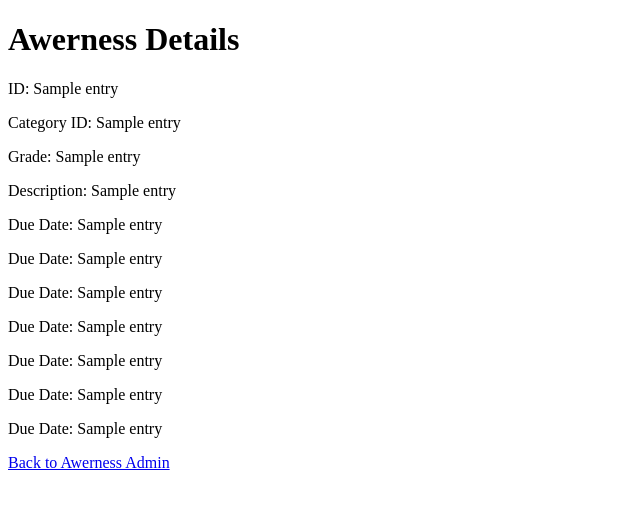
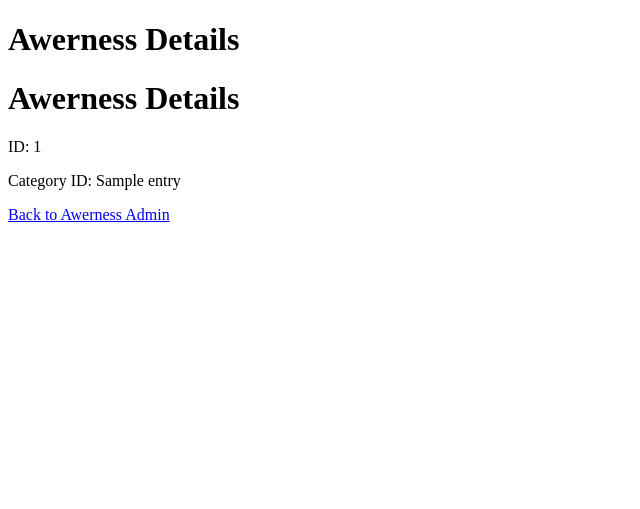
Before and after one commit to aishucb/hub_prelogin_2nd, a Flask app: template templates/awerness_details.html in a window 1280 px wide. Shown: the top 509 px of the page, without its empty margins (0-640 px from the left). Run offline with Flask 3, Linux system fonts and the light colour scheme; the template is opened without the code that fills it: most values are stand-ins (such as "Sample title", 1, 10 or a date in 2020).

Commit message:
first commit

```diff
--- a/app.py
+++ b/app.py
@@ -201,9 +201,9 @@ def awerness_details(awerness_id):
             cursor = mysql_connection.cursor()
 
             # Fetch detailed data for a specific 'awerness_id'
-            query = f"SELECT * FROM user_awerness_submission where assignment_id= {awerness_id} ;"
+            query = f"SELECT * FROM user_awerness_submission WHERE assignment_id = {awerness_id};"
             cursor.execute(query)
-            awerness_details = cursor.fetchone()
+            awerness_details = cursor.fetchall()
 
     except mysql.connector.Error as err:
         print(f"Error: {err}")
@@ -211,8 +211,10 @@ def awerness_details(awerness_id):
 
     finally:
         # Close the cursor and connection
-        cursor.close()
-        mysql_connection.close()
+        if 'cursor' in locals() and cursor is not None:
+            cursor.close()
+        if 'mysql_connection' in locals() and mysql_connection.is_connected():
+            mysql_connection.close()
 
     return render_template('awerness_details.html', awerness_details=awerness_details)
 
--- a/templates/awerness_details.html
+++ b/templates/awerness_details.html
@@ -9,25 +9,19 @@
 <body>
     <h1>Awerness Details</h1>
 
-    {% if awerness_details %}
-        <p>ID: {{ awerness_details[0] }}</p>
-        <p>Category ID: {{ awerness_details[1] }}</p>
-        <p>Grade: {{ awerness_details[2] }}</p>
-        <p>Description: {{ awerness_details[3] }}</p>
-        <p>Due Date: {{ awerness_details[4] }}</p>
-        <p>Due Date: {{ awerness_details[5] }}</p>
-        <p>Due Date: {{ awerness_details[6] }}</p>
-        <p>Due Date: {{ awerness_details[7] }}</p>
-        <p>Due Date: {{ awerness_details[8] }}</p>
-        <p>Due Date: {{ awerness_details[9] }}</p>
-        <p>Due Date: {{ awerness_details[10] }}</p>
+    <body>
+        <h1>Awerness Details</h1>
 
+        {% if awerness_details %}
+            {% for entry in awerness_details %}
+                <p>ID: {{ entry[0] }}</p>
+                <p>Category ID: {{ entry[1] }}</p>
 
-        <!-- Add more details as needed -->
-    {% else %}
-        <p>No details found.</p>
-    {% endif %}
+            {% endfor %}
+        {% else %}
+            <p>No details found.</p>
+        {% endif %}
 
-    <a href="{{ url_for('awerness_admin') }}">Back to Awerness Admin</a>
+        <a href="{{ url_for('awerness_admin') }}">Back to Awerness Admin</a>
 </body>
 </html>
```
